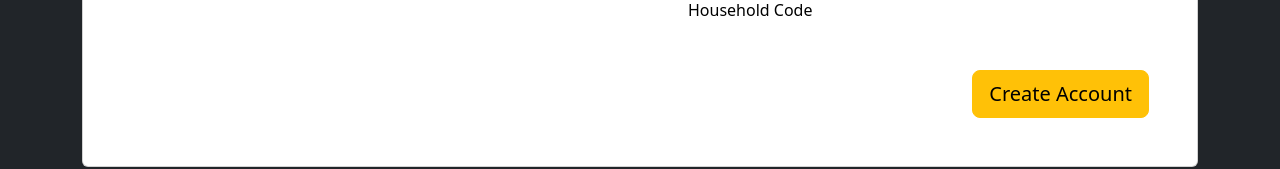
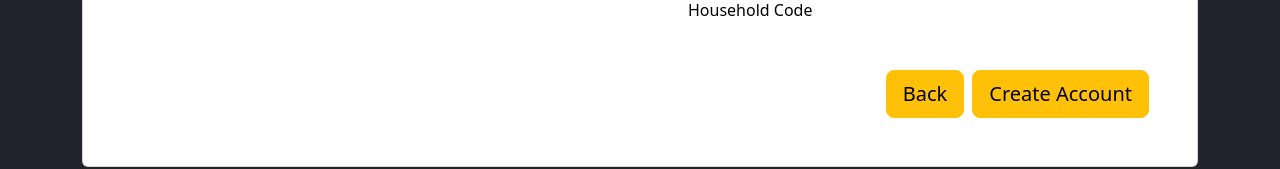
Before and after one commit to IvonaCvija/PPIT-Project, a React (Create React App) app: page /addAccount in a window 1280 px wide. Shown: the part 565-734 px from the top of the page. Built offline with nearby package versions, Linux system fonts and the light colour scheme; no server answers.

Commit message:
back buttons added to adds/updates

```diff
--- a/package.json
+++ b/package.json
@@ -40,5 +40,8 @@
       "last 1 firefox version",
       "last 1 safari version"
     ]
+  },
+  "devDependencies": {
+    "@babel/plugin-proposal-private-property-in-object": "^7.21.11"
   }
 }
--- a/src/components/addAccount.js
+++ b/src/components/addAccount.js
@@ -1,5 +1,4 @@
 import { useEffect, useState } from "react";
-import { Button, Alert } from 'react-bootstrap';
 import axios from "axios";
 import { useNavigate } from 'react-router-dom';
 
@@ -13,6 +12,11 @@ function AddAccount() {
     const [error, setError] = useState('');
     const [success, setSuccess] = useState('');
     const navigate = useNavigate();
+
+    // go to previous page
+    const goBack = () => {
+        navigate(-1);
+      };
 
     useEffect(() => {
         //  making GET request to get existing phone numbers to compare
@@ -77,12 +81,18 @@ function AddAccount() {
                                 <div class="col-xl-6">
                                     <div class="card-body p-md-5 text-black">
                                         <h3 class="mb-5 text-uppercase">Create account</h3>
+
+                                        {/* form for adding a new household, invoke onSubmit */}
                                         <form onSubmit={handleSubmit}>
+
+                                            {/* getting input for full name */}
                                             <div class="form-outline mb-4">
                                                 <input type="text" id="fullName" class="form-control form-control-lg"
                                                     placeholder="Full Name" value={fName} onChange={(e) => setFName(e.target.value)} />
                                                 <label class="form-label" for="fullName">Full Name</label>
                                             </div>
+
+                                            {/* getting input for phone number */}
                                             <div class="form-outline mb-4">
                                                 <input type="text" id="phoneNumber" class="form-control form-control-lg"
                                                     placeholder="Phone Number" value={phoneNumber} onChange={(e) => {
@@ -94,19 +104,28 @@ function AddAccount() {
                                                     }} />
                                                 <label class="form-label" for="phoneNumber">Phone Number</label>
                                             </div>
+
+                                            {/* getting input for password */}
                                             <div class="form-outline mb-4">
                                                 <input type="password" id="password" class="form-control form-control-lg"
                                                     placeholder="Password" value={password} onChange={(e) => setPassword(e.target.value)} />
                                                 <label class="form-label" for="password">Password</label>
                                             </div>
+
+                                            {/* getting input for household code */}
                                             <div class="form-outline mb-4">
                                                 <input type="text" id="householdCode" class="form-control form-control-lg"
                                                     placeholder="Household Code" value={householdCode} onChange={(e) => setHouseholdCode(e.target.value)} />
                                                 <label class="form-label" for="householdCode">Household Code</label>
                                             </div>
+
+                                            {/* alert for error/success message https://getbootstrap.com/docs/4.0/components/alerts/ */}
                                             {error && <div class="alert alert-danger" role="alert">{error}</div>}
                                             {success && <div class="alert alert-success" role="alert">{success}</div>}
+
+                                            {/* buttons for submitting data and for going back*/}
                                             <div class="d-flex justify-content-end pt-3">
+                                                <button type="button" className="btn btn-warning btn-lg me-2" onClick={goBack}>Back</button>
                                                 <button type="submit" class="btn btn-warning btn-lg">Create Account</button>
                                             </div>
                                         </form>
--- a/src/components/addBill.js
+++ b/src/components/addBill.js
@@ -1,6 +1,6 @@
 import { useState } from "react";
-import { Button, Alert } from 'react-bootstrap';
 import axios from "axios";
+import { useNavigate } from 'react-router-dom';
 
 function AddBill() {
     // use useState hook for getting variables name, price, member, status, household code
@@ -11,6 +11,12 @@ function AddBill() {
     const [householdCode, setHouseholdCode] = useState('');
     const [error, setError] = useState('');
     const [success, setSuccess] = useState('');
+    const navigate = useNavigate();
+
+    // go to previous page
+    const goBack = () => {
+        navigate(-1);
+      };
 
     // handle form submission
     const handleSubmit = (e) => {
@@ -22,7 +28,6 @@ function AddBill() {
             " Member: " + member +
             " Status: " + status +
             " Household code: " + householdCode);
-
 
         // creating bill object from form values
         const bill = {
@@ -47,6 +52,7 @@ function AddBill() {
             });
     }
 
+    // design template from https://mdbootstrap.com/docs/standard/extended/registration/
     return (
         <section class="h-100 bg-dark">
             <div class="container py-5 h-100">
@@ -114,8 +120,9 @@ function AddBill() {
                                                 <label class="form-label">Household code</label>
                                             </div>
 
-                                            {/* button for submitting data */}
+                                            {/* buttons for submitting data and for going back*/}
                                             <div class="d-flex justify-content-end pt-3">
+                                                <button type="button" className="btn btn-warning btn-lg me-2" onClick={goBack}>Back</button>
                                                 <button type="submit" class="btn btn-warning btn-lg">Add bill</button>
                                             </div>
 
--- a/src/components/addHousehold.js
+++ b/src/components/addHousehold.js
@@ -1,5 +1,4 @@
 import { useEffect, useState } from "react";
-import { Button, Alert } from 'react-bootstrap';
 import axios from "axios";
 import { useNavigate } from 'react-router-dom';
 
@@ -11,6 +10,11 @@ function AddHousehold() {
     const [error, setError] = useState('');
     const [success, setSuccess] = useState('');
     const navigate = useNavigate();
+
+    // go to previous page
+    const goBack = () => {
+        navigate(-1);
+      };
 
     useEffect(() => {
         // making GET request to get existing codes to compare
@@ -59,6 +63,7 @@ function AddHousehold() {
             });
     }
 
+    // design template from https://mdbootstrap.com/docs/standard/extended/registration/
     return (
         <section class="h-100 bg-dark">
             <div class="container py-5 h-100">
@@ -69,9 +74,11 @@ function AddHousehold() {
                                 <div class="col-xl-6">
                                     <div class="card-body p-md-5 text-black">
                                         <h3 class="mb-5 text-uppercase">Create Household</h3>
+
                                         {/* form for adding a new household, invoke onSubmit */}
                                         <form onSubmit={handleSubmit}>
                                             <div class="form-outline mb-4">
+
                                                 {/* getting input for household code */}
                                                 <input type="text" id="householdCode" class="form-control form-control-lg"
                                                     placeholder="Enter household code" value={householdCode}
@@ -79,17 +86,21 @@ function AddHousehold() {
                                                 <label class="form-label" for="householdCode">Household Code</label>
                                             </div>
                                             <div class="form-outline mb-4">
+
                                                 {/* getting input for eircode */}
                                                 <input type="text" id="eircode" class="form-control form-control-lg"
                                                     placeholder="Enter eircode" value={eircode}
                                                     onChange={(e) => setEircode(e.target.value)} />
                                                 <label class="form-label" for="eircode">Address (Eircode)</label>
                                             </div>
+
                                             {/* alert for error/success message https://getbootstrap.com/docs/4.0/components/alerts/ */}
                                             {error && <div class="alert alert-danger" role="alert">{error}</div>}
                                             {success && <div class="alert alert-success" role="alert">{success}</div>}
+
+                                            {/* buttons for submitting data and for going back*/}
                                             <div class="d-flex justify-content-end pt-3">
-                                                {/* button for submitting data */}
+                                                <button type="button" className="btn btn-warning btn-lg me-2" onClick={goBack}>Back</button>
                                                 <button type="submit" class="btn btn-warning btn-lg">Create Household</button>
                                             </div>
                                         </form>
@@ -98,7 +109,7 @@ function AddHousehold() {
                                 <div class="col-xl-6 d-none d-xl-block">
                                     <img src="https://mdbcdn.b-cdn.net/img/Photos/new-templates/bootstrap-registration/img4.webp"
                                         alt="Sample photo" class="img-fluid"
-                                        style={{borderTopRightRadius: '.25rem', borderBottomRightRadius: '.25rem'}} />
+                                        style={{ borderTopRightRadius: '.25rem', borderBottomRightRadius: '.25rem' }} />
                                 </div>
                             </div>
                         </div>
--- a/src/components/updateBill.js
+++ b/src/components/updateBill.js
@@ -48,6 +48,8 @@ export default function UpdateBill(props) {
                 navigate('/bills');
             });
     }
+
+    // design template from https://mdbootstrap.com/docs/standard/extended/registration/
     return (
         <section class="h-100 bg-dark">
             <div class="container py-5 h-100">
```
Also changed, not shown: src/components/login.js (+6 -3 lines), 1 other file (tests, documents, lock files or other folders).
